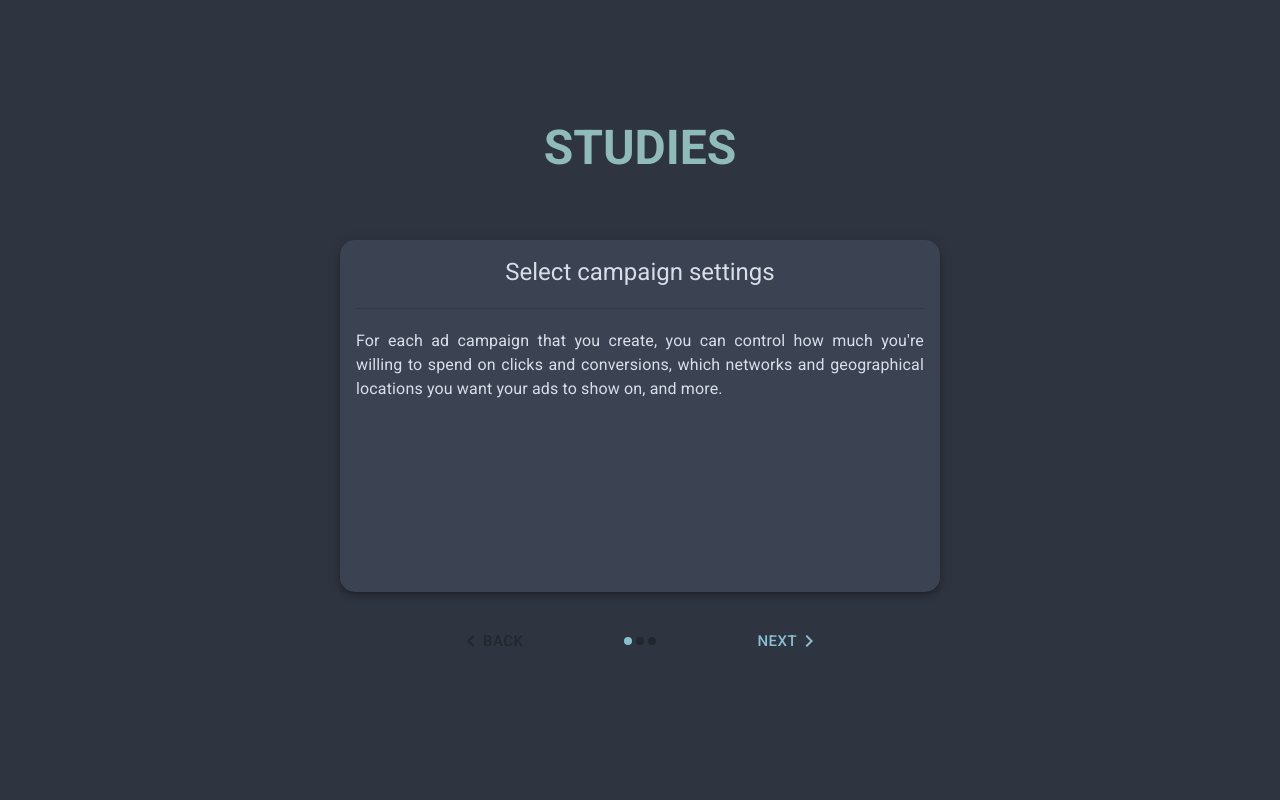
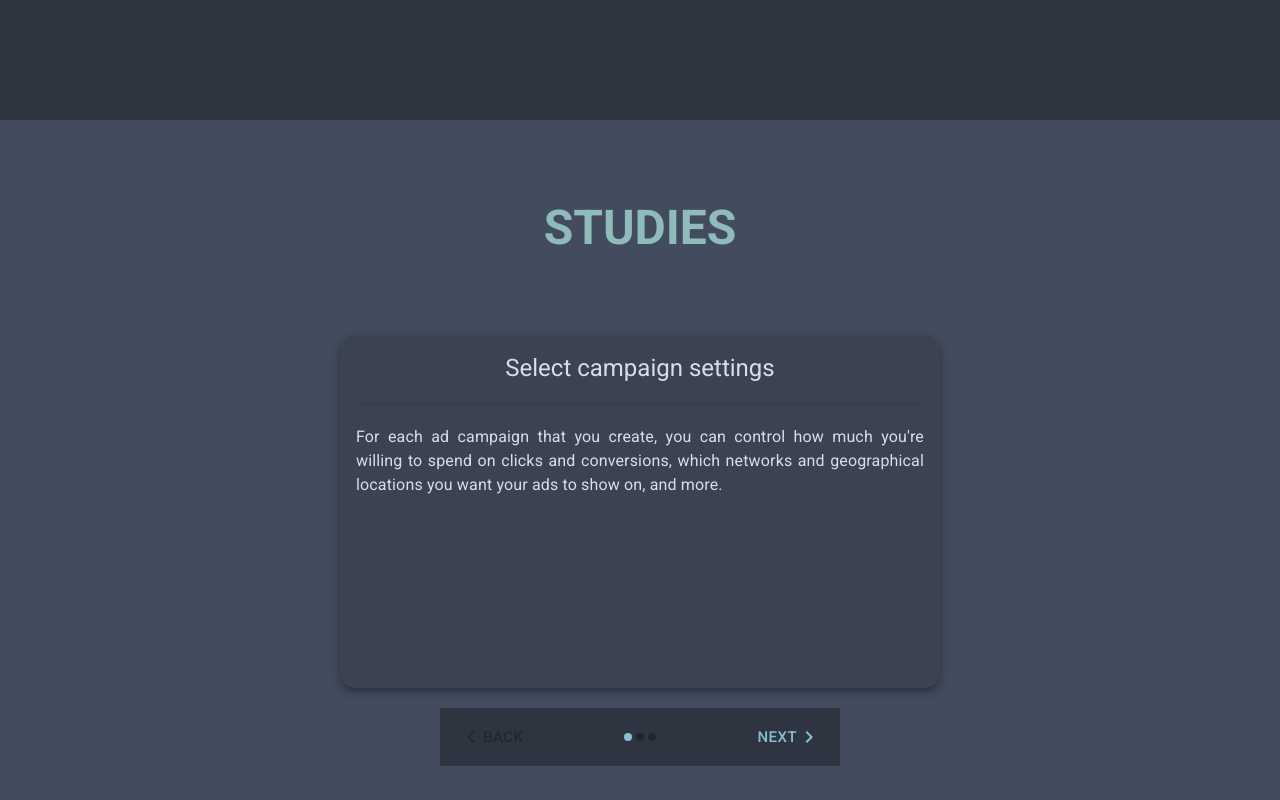
Before and after one commit to marcocappelloni/portfolio, a React (Create React App) app: page / in a window 1280 px wide. Shown: the part 860-1660 px from the top of the page. Built offline with nearby package versions, Linux system fonts and the light colour scheme.

Commit message:
first version of Studies and some refactorization of the code

```diff
--- a/src/components/centrals/about/About.js
+++ b/src/components/centrals/about/About.js
@@ -10,6 +10,7 @@ const StyledBox = styled(Box)`
   align-items: center;
 
   & > .MuiBox-root {
+    padding-left: 5rem;
     & > .MuiTypography-root {
       font-family: "Montserrat";
     }
@@ -20,8 +21,7 @@ export default function About() {
   return (
     <StyledBox>
       <MyPhoto alt="about me" src="./images/Me_6.jpeg"></MyPhoto>
-
-      <Box sx={{ paddingLeft: 6 }}>
+      <Box>
         <Typography variant="h2">Hi I am Marco Cappelloni</Typography>
         <Typography variant="h4">a web developer</Typography>
       </Box>
--- a/src/components/centrals/studies/Studies.js
+++ b/src/components/centrals/studies/Studies.js
@@ -8,11 +8,25 @@ import Grow from "@mui/material/Grow";
 import studiesList from "../../data/studies-list";
 import CardStyled from "../../styled/Card.styled";
 import Title from "./Title";
+import CentralBox from "../../styled/CentralBox.styled";
+import { useTheme, styled } from "@mui/material/styles";
+
+const StyledCardsBox = styled(Box)`
+  width: 600px;
+  margin: 0 auto;
+`;
+
+const StyledStepper = styled(MobileStepper)`
+  width: 400px;
+  margin: 0 auto;
+`;
 
 export default function StudiesStepper() {
   const [activeStep, setActiveStep] = React.useState(0);
   const [zoomIn, setZoomIn] = React.useState(true);
   const maxSteps = studiesList.length;
+
+  const theme = useTheme();
 
   const handleNext = () => {
     setZoomIn(false);
@@ -31,17 +45,16 @@ export default function StudiesStepper() {
   };
 
   return (
-    <div>
-      <Title />
-      <Box sx={{ width: 600, mx: "auto", mt: 2 }}>
+    <CentralBox backgroundColor={theme.palette.primary.contrastText}>
+      <Title text="STUDIES" />
+      <StyledCardsBox>
         <Grow in={zoomIn}>
           <div>
             <CardStyled label={studiesList[activeStep].label} description={studiesList[activeStep].description} />
           </div>
         </Grow>
-      </Box>
-      <MobileStepper
-        sx={{ width: 400, mx: "auto", mb: 20 }}
+      </StyledCardsBox>
+      <StyledStepper
         variant="dots"
         steps={maxSteps}
         position="static"
@@ -59,6 +72,6 @@ export default function StudiesStepper() {
           </Button>
         }
       />
-    </div>
+    </CentralBox>
   );
 }
--- a/src/components/centrals/studies/Title.js
+++ b/src/components/centrals/studies/Title.js
@@ -1,11 +1,15 @@
 import { Typography } from "@mui/material";
-import { useTheme } from "@mui/material/styles";
+import { styled } from "@mui/material/styles";
 
-export default function Title() {
-  const theme = useTheme();
+const StyledTitle = styled(Typography)`
+  margin-bottom: 5rem;
+  font-weight: 600;
+`;
+
+export default function Title(props) {
   return (
-    <Typography color={theme.palette.info.main} variant="h3" sx={{ mt: 20, mb: 8 }} style={{ fontWeight: 600 }}>
-      STUDIES
-    </Typography>
+    <StyledTitle color="info.main" variant="h3">
+      {props.text}
+    </StyledTitle>
   );
 }
--- a/src/components/data/menu-elements.js
+++ b/src/components/data/menu-elements.js
@@ -1,7 +1,7 @@
 const menu = [
   {
     id: 1,
-    link: "#about",
+    link: "#",
     text: "About"
   },
   {
--- a/src/components/styled/Card.styled.js
+++ b/src/components/styled/Card.styled.js
@@ -13,6 +13,10 @@ const StyledCard = styled(Card)`
   margin: 20px 0;
 `;
 
+const StyledBox = styled(Box)`
+  height: 200px;
+`;
+
 export default function CardStyled(props) {
   return (
     <StyledCard>
@@ -21,9 +25,9 @@ export default function CardStyled(props) {
           {props?.label}
         </Typography>
         <Divider />
-        <Box sx={{ height: 200 }}>
+        <StyledBox>
           <Typography variant="body">{props?.description}</Typography>
-        </Box>
+        </StyledBox>
       </CardContent>
       <CardActions sx={{ visibility: "hidden" }}>
         <Button size="small">Learn More</Button>
--- /dev/null
+++ b/src/components/styled/CentralBox.styled.js
@@ -0,0 +1,9 @@
+import Box from "@mui/material/Box";
+import { styled } from "@mui/material/styles";
+
+const CentralBox = styled(Box)`
+  padding: 5rem 0;
+  margin: 10rem 0;
+`;
+
+export default CentralBox;
```
